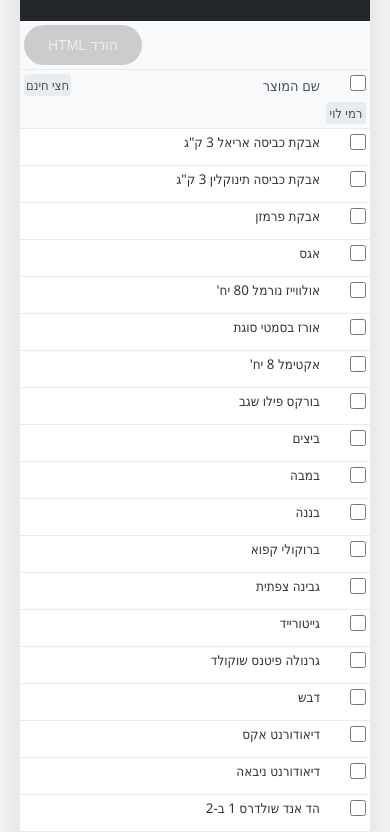
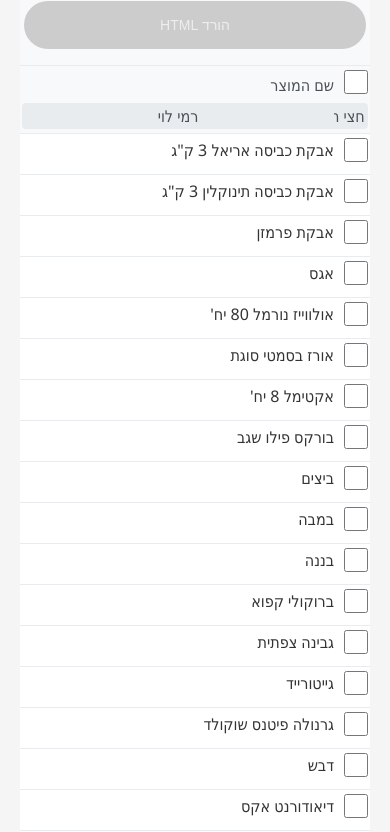
Before and after one commit to danif1973/shopping-list, a plain HTML site: page shopping_list.html in a window 390 px wide. Shown: the part 92-924 px from the top of the page. Drawn offline with Linux system fonts and the light colour scheme.

Commit message:
HTML more mobile friendly

```diff
--- a/shopping_list.html
+++ b/shopping_list.html
@@ -42,7 +42,61 @@
         .error.show { display: block; }
         .section-title { background: #e9ecef; padding: 8px 16px; font-weight: 500; color: #495057; border-bottom: 1px solid #dee2e6; font-size: 0.95em; }
         .no-selection { text-align: center; padding: 20px; color: #6c757d; font-style: italic; font-size: 0.95em; }
-        @media (max-width: 768px) { .product-item, .store-header { grid-template-columns: 40px 1fr auto; gap: 6px; padding: 4px 4px; font-size: 0.9em; min-height: 22px; } .product-name { font-size: 0.93em; } .price-cell, .store-name { min-width: 40px; padding: 2px 2px; font-size: 0.9em; } .controls, .summary, .section-title { padding: 4px 4px; } }
+        @media (max-width: 768px) {
+            .container {
+                border-radius: 0;
+                box-shadow: none;
+                min-height: 100vh;
+                padding: 0;
+            }
+            .header {
+                padding: 16px 4px;
+                font-size: 1em;
+            }
+            .controls, .summary, .section-title {
+                padding: 8px 4px;
+                font-size: 1em;
+            }
+            .product-item, .store-header {
+                grid-template-columns: 30px 1fr;
+                gap: 4px;
+                padding: 4px 2px;
+                font-size: 1em;
+                min-height: 32px;
+            }
+            .product-name {
+                font-size: 1em;
+            }
+            .price-cell, .store-name {
+                min-width: 60px;
+                padding: 2px 2px;
+                font-size: 1em;
+            }
+            .btn, .btn-grey, .btn-secondary {
+                width: 100%;
+                padding: 16px 0;
+                font-size: 1.1em;
+                margin-bottom: 8px;
+            }
+            .products-container {
+                overflow-x: auto;
+            }
+        }
+        .checkbox {
+            width: 24px;
+            height: 24px;
+        }
+        .btn, .btn-grey, .btn-secondary {
+            min-height: 48px;
+            font-size: 1.1em;
+        }
+        body, html {
+            max-width: 100vw;
+            overflow-x: hidden;
+        }
+        .products-container {
+            overflow-x: auto;
+        }
         .btn-grey { background: #888; color: #fff; border: none; padding: 12px 24px; border-radius: 25px; cursor: pointer; font-size: 14px; font-weight: 500; transition: all 0.3s ease; text-decoration: none; display: inline-block; }
         .btn-grey:disabled { background: #ccc; color: #eee; cursor: not-allowed; }
     </style>
```
